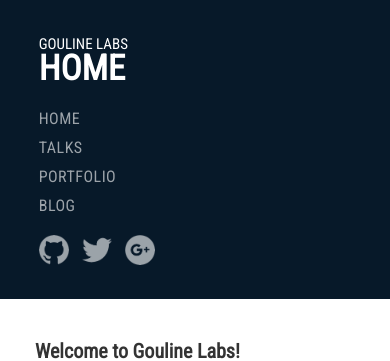
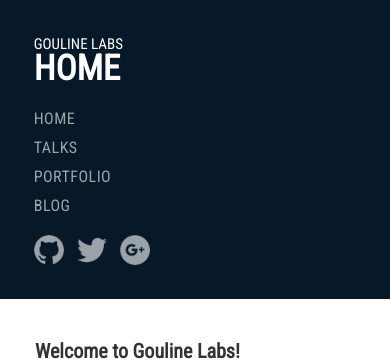
Before and after one commit to gouline/gouline.github.io, a Jekyll site: the page built from index.html, in a window 390 px wide. Shown: the top 361 px of the page. Built offline with Jekyll 4.4.1, drawn with Linux system fonts in a browser that asks for light colours.

Commit message:
Mobile layout fix

```diff
--- a/css/basic.css
+++ b/css/basic.css
@@ -219,8 +219,8 @@ img.section-thumbnail {
   }
 
   #header {
-  	padding-left: 15px;
-    padding-right: 15px;
+  	padding-left: 10px;
+    padding-right: 10px;
   }
 
   #header-logo {
```
